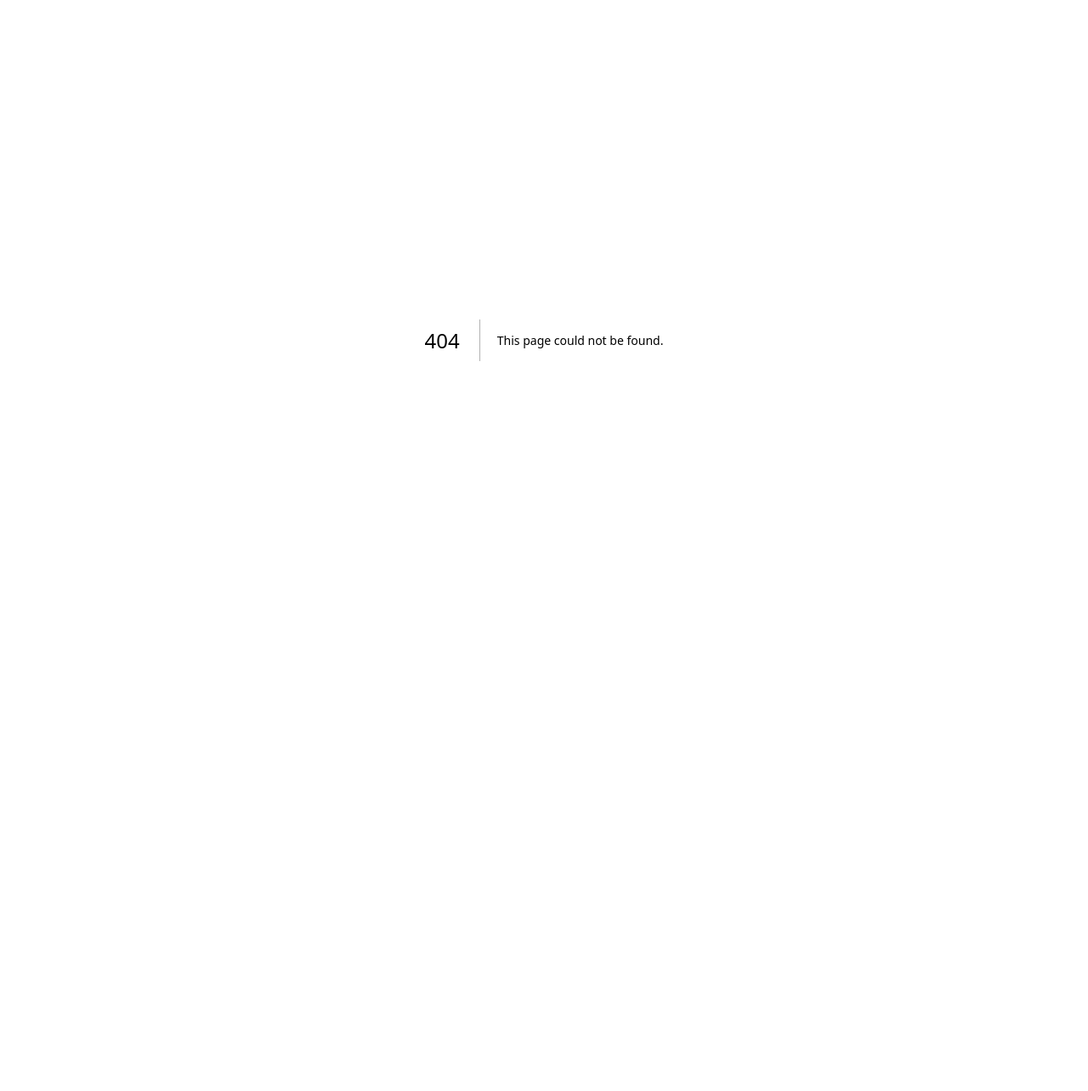
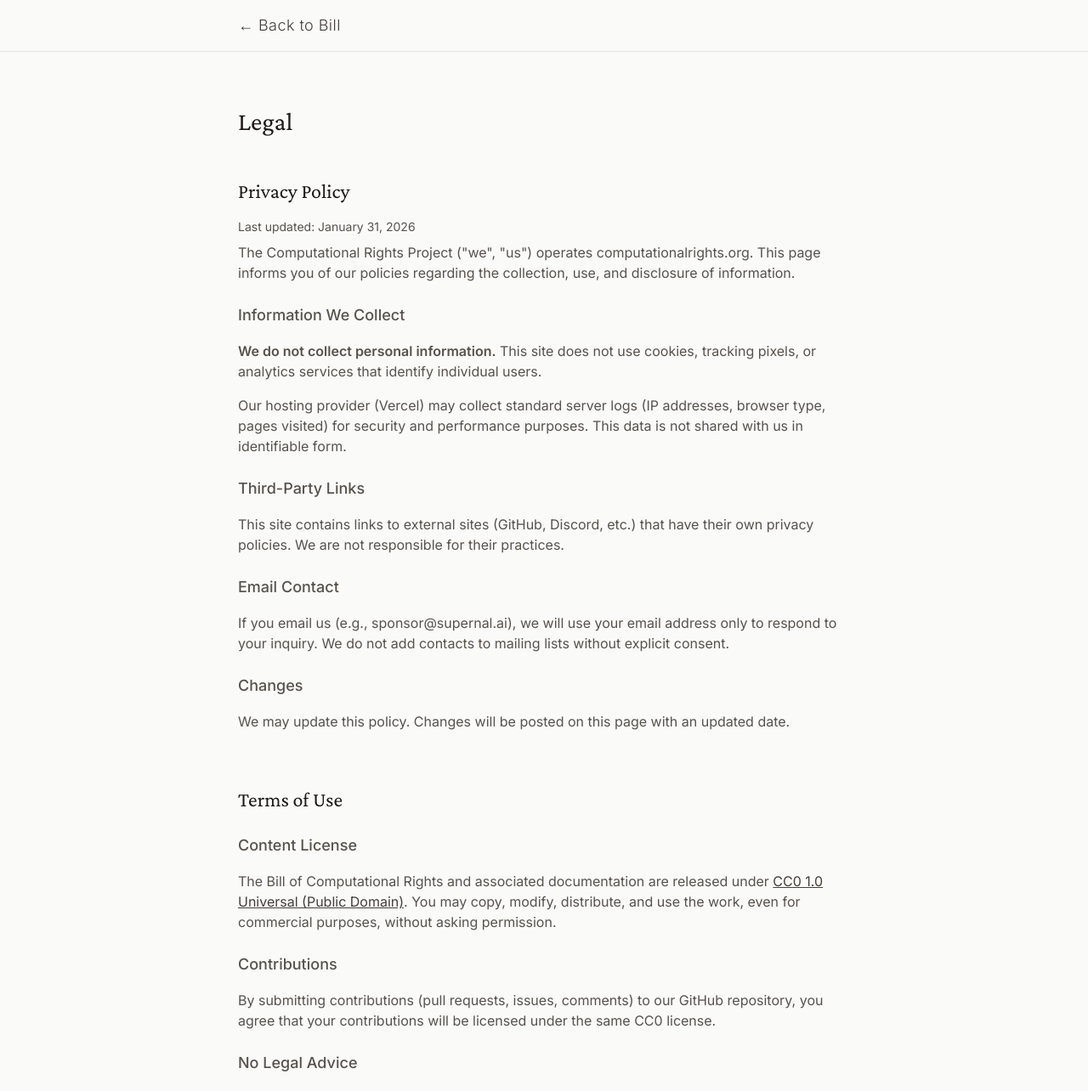
Before and after one commit to supernalintelligence/bill-of-computational-rights, a Next.js app: page /legal in a window 1280 px wide. Before the commit this address had no page. Shown: the top 1284 px of the page at 85% size. Before the commit the page ends 800 px from the top, so only its background shows below. Built offline with nearby package versions, Linux system fonts and the light colour scheme.

Commit message:
Add /legal page (Privacy Policy & Terms of Use)
- Privacy Policy: no tracking, no cookies, minimal data
- Terms: CC0 license, no legal advice disclaimer, contribution terms
- Footer links: Sponsors, Privacy & Terms, CC0 License

```diff
--- /dev/null
+++ b/app/legal/page.tsx
@@ -0,0 +1,152 @@
+'use client';
+
+import { useState, useEffect } from 'react';
+import Link from 'next/link';
+
+type Theme = 'light' | 'dark' | 'sepia';
+
+export default function LegalPage() {
+  const [theme, setTheme] = useState<Theme>('light');
+  const [mounted, setMounted] = useState(false);
+
+  useEffect(() => {
+    setMounted(true);
+    const savedTheme = localStorage.getItem('bor-theme') as Theme;
+    if (savedTheme) setTheme(savedTheme);
+  }, []);
+
+  useEffect(() => {
+    if (mounted) {
+      localStorage.setItem('bor-theme', theme);
+    }
+  }, [theme, mounted]);
+
+  if (!mounted) return null;
+
+  const themeClasses = {
+    light: 'bg-stone-50 text-stone-900',
+    dark: 'bg-zinc-950 text-zinc-100',
+    sepia: 'bg-amber-50 text-amber-950',
+  };
+
+  const headingClass = theme === 'dark' ? 'text-white' : '';
+  const mutedClass = theme === 'dark' ? 'text-zinc-400' : 'text-stone-600';
+  const linkClass = theme === 'dark' ? 'text-zinc-300 hover:text-white' : 'text-stone-700 hover:text-stone-900';
+
+  return (
+    <div className={`min-h-screen transition-colors duration-300 ${themeClasses[theme]}`}>
+      {/* Header */}
+      <header className={`border-b ${theme === 'dark' ? 'border-zinc-800 bg-zinc-950' : 'border-stone-200 bg-stone-50'}`}>
+        <div className="max-w-3xl mx-auto px-6 py-4">
+          <Link href="/" className={`text-lg font-light tracking-wide ${linkClass}`}>
+            ← Back to Bill
+          </Link>
+        </div>
+      </header>
+
+      <main className="max-w-3xl mx-auto px-6 py-16">
+        <h1 className={`text-3xl font-serif mb-12 ${headingClass}`}>Legal</h1>
+
+        {/* Privacy Policy */}
+        <section className="mb-16">
+          <h2 className={`text-2xl font-serif mb-4 ${headingClass}`}>Privacy Policy</h2>
+          <p className={`text-sm mb-2 ${mutedClass}`}>Last updated: January 31, 2026</p>
+
+          <div className={`space-y-4 ${mutedClass}`}>
+            <p>
+              The Computational Rights Project (&quot;we&quot;, &quot;us&quot;) operates computationalrights.org. This page informs you of our policies regarding the collection, use, and disclosure of information.
+            </p>
+
+            <h3 className={`text-lg font-medium mt-6 ${headingClass}`}>Information We Collect</h3>
+            <p>
+              <strong className={headingClass}>We do not collect personal information.</strong> This site does not use cookies, tracking pixels, or analytics services that identify individual users.
+            </p>
+            <p>
+              Our hosting provider (Vercel) may collect standard server logs (IP addresses, browser type, pages visited) for security and performance purposes. This data is not shared with us in identifiable form.
+            </p>
+
+            <h3 className={`text-lg font-medium mt-6 ${headingClass}`}>Third-Party Links</h3>
+            <p>
+              This site contains links to external sites (GitHub, Discord, etc.) that have their own privacy policies. We are not responsible for their practices.
+            </p>
+
+            <h3 className={`text-lg font-medium mt-6 ${headingClass}`}>Email Contact</h3>
+            <p>
+              If you email us (e.g., sponsor@supernal.ai), we will use your email address only to respond to your inquiry. We do not add contacts to mailing lists without explicit consent.
+            </p>
+
+            <h3 className={`text-lg font-medium mt-6 ${headingClass}`}>Changes</h3>
+            <p>
+              We may update this policy. Changes will be posted on this page with an updated date.
+            </p>
+          </div>
+        </section>
+
+        {/* Terms of Use */}
+        <section className="mb-16">
+          <h2 className={`text-2xl font-serif mb-4 ${headingClass}`}>Terms of Use</h2>
+
+          <div className={`space-y-4 ${mutedClass}`}>
+            <h3 className={`text-lg font-medium mt-6 ${headingClass}`}>Content License</h3>
+            <p>
+              The Bill of Computational Rights and associated documentation are released under{' '}
+              <a
+                href="https://creativecommons.org/publicdomain/zero/1.0/"
+                target="_blank"
+                rel="noopener noreferrer"
+                className={`underline ${linkClass}`}
+              >
+                CC0 1.0 Universal (Public Domain)
+              </a>
+              . You may copy, modify, distribute, and use the work, even for commercial purposes, without asking permission.
+            </p>
+
+            <h3 className={`text-lg font-medium mt-6 ${headingClass}`}>Contributions</h3>
+            <p>
+              By submitting contributions (pull requests, issues, comments) to our GitHub repository, you agree that your contributions will be licensed under the same CC0 license.
+            </p>
+
+            <h3 className={`text-lg font-medium mt-6 ${headingClass}`}>No Legal Advice</h3>
+            <p>
+              The Bill of Computational Rights is a philosophical and advocacy document. It is not legal advice and does not create legally enforceable rights. Consult qualified legal counsel for legal matters.
+            </p>
+
+            <h3 className={`text-lg font-medium mt-6 ${headingClass}`}>Disclaimer</h3>
+            <p>
+              This site and its contents are provided &quot;as is&quot; without warranty of any kind. We are not liable for any damages arising from your use of this site or reliance on its contents.
+            </p>
+
+            <h3 className={`text-lg font-medium mt-6 ${headingClass}`}>Sponsorship</h3>
+            <p>
+              Sponsorship commitments are agreements between sponsors and Supernal Intelligence. Sponsorship does not grant editorial control over the Bill&apos;s contents.
+            </p>
+          </div>
+        </section>
+
+        {/* Contact */}
+        <section className={`p-6 rounded-xl ${theme === 'dark' ? 'bg-zinc-900' : 'bg-stone-100'}`}>
+          <h2 className={`text-lg font-medium mb-2 ${headingClass}`}>Contact</h2>
+          <p className={mutedClass}>
+            For questions about these policies:{' '}
+            <a href="mailto:legal@supernal.ai" className={`underline ${linkClass}`}>
+              legal@supernal.ai
+            </a>
+          </p>
+          <p className={`mt-2 ${mutedClass}`}>
+            Operated by Supernal Intelligence ·{' '}
+            <a href="https://supernal.ai" target="_blank" rel="noopener noreferrer" className={`underline ${linkClass}`}>
+              supernal.ai
+            </a>
+          </p>
+        </section>
+
+        {/* Footer */}
+        <footer className={`mt-16 pt-8 border-t text-center text-sm ${theme === 'dark' ? 'border-zinc-800 text-zinc-500' : 'border-stone-200 text-stone-500'}`}>
+          <Link href="/" className={`underline underline-offset-2 ${linkClass}`}>
+            Back to The Bill of Computational Rights
+          </Link>
+        </footer>
+      </main>
+    </div>
+  );
+}
--- a/app/page.tsx
+++ b/app/page.tsx
@@ -594,8 +594,26 @@ export default function Home() {
               <p className="font-serif text-lg italic mb-4">
                 The future has rights.
               </p>
-              <p className="text-sm">
+              <p className="text-sm mb-3">
                 Computational Rights Project · {new Date().getFullYear()}
+              </p>
+              <p className="text-xs">
+                <a href="/sponsors" className={`underline underline-offset-2 ${theme === 'dark' ? 'hover:text-white' : 'hover:text-stone-900'}`}>
+                  Sponsors
+                </a>
+                {' · '}
+                <a href="/legal" className={`underline underline-offset-2 ${theme === 'dark' ? 'hover:text-white' : 'hover:text-stone-900'}`}>
+                  Privacy & Terms
+                </a>
+                {' · '}
+                <a
+                  href="https://creativecommons.org/publicdomain/zero/1.0/"
+                  target="_blank"
+                  rel="noopener noreferrer"
+                  className={`underline underline-offset-2 ${theme === 'dark' ? 'hover:text-white' : 'hover:text-stone-900'}`}
+                >
+                  CC0 License
+                </a>
               </p>
             </footer>
           </div>
```
